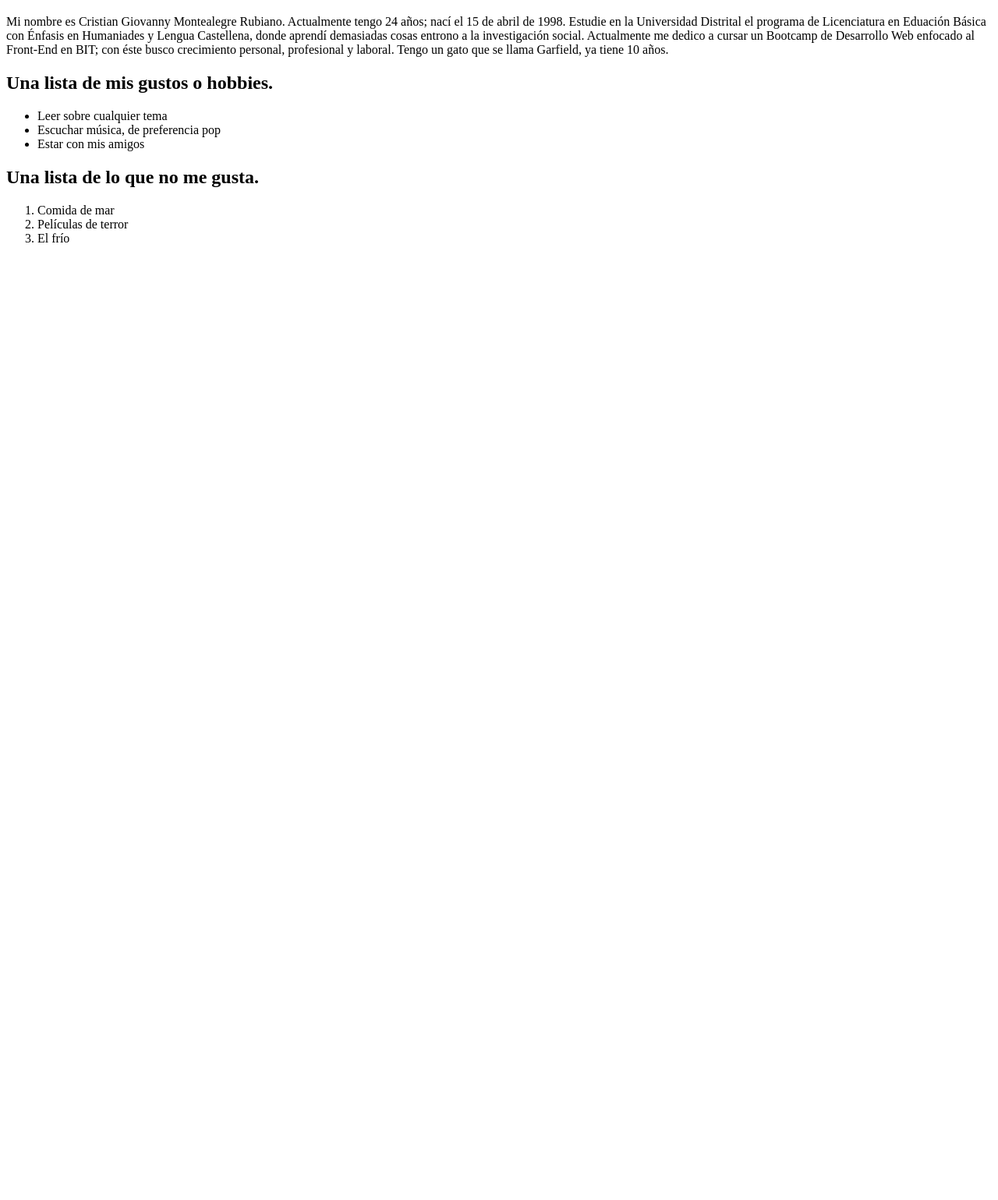
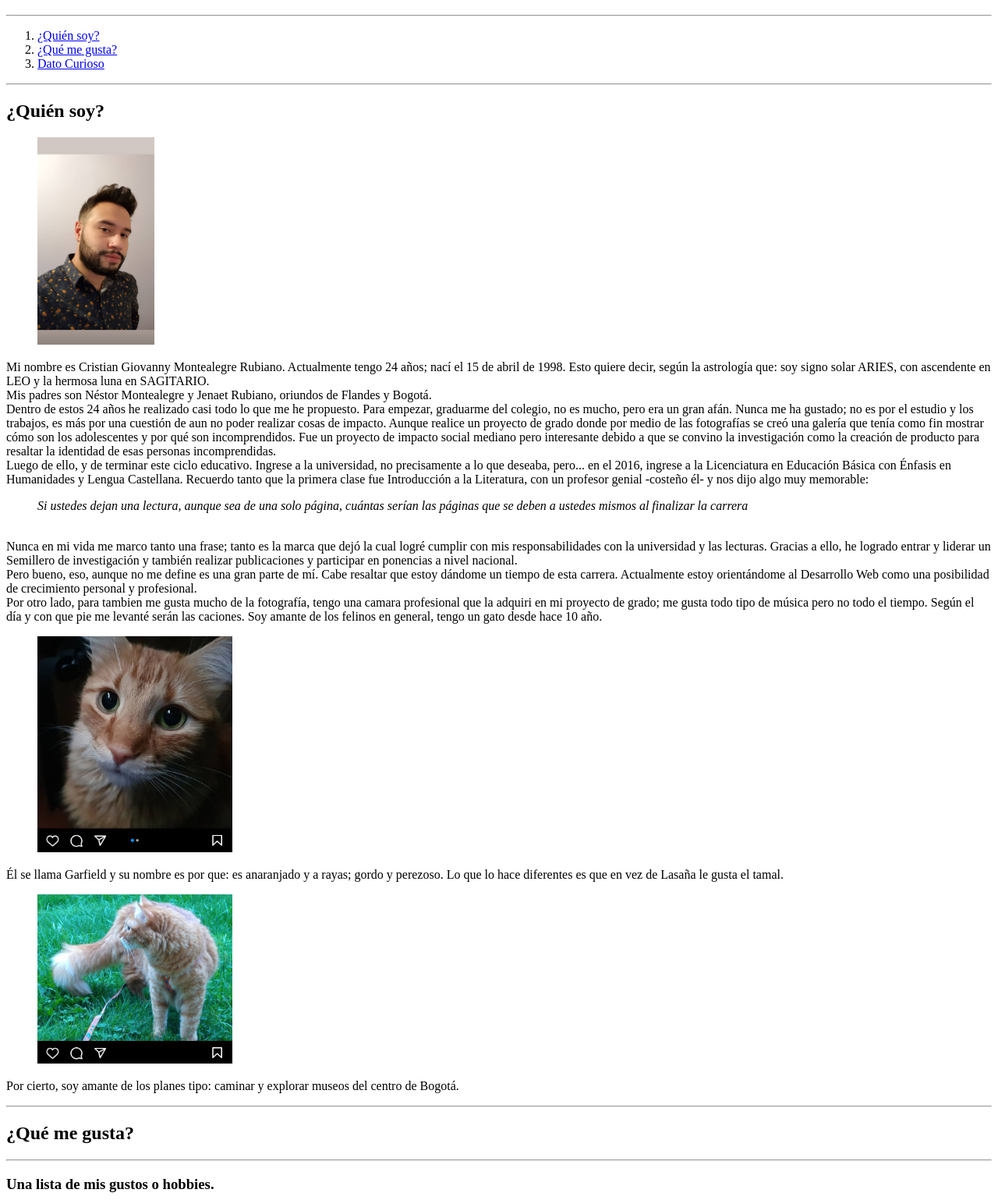
Before and after one commit to cgmontea98/bit01html, a plain HTML site: page index.html in a window 1280 px wide. Shown: the part 61-1600 px from the top of the page at 78% size. Before the commit the page ends 800 px from the top, so only its background shows below. Drawn offline with Linux system fonts and the light colour scheme.

Commit message:
Versión final

```diff
--- a/index.html
+++ b/index.html
@@ -1,48 +1,106 @@
 <!DOCTYPE html>
 <html lang="es">
-
   <head>
-    <meta http-equiv="Content-Type" content="text/html;charset=UTF-8">
-    <meta name="viewport" content="width=device-width, initial-scale=1.0">
-    <title>Práctica sobre 28/10</title>
+    <meta http-equiv="Content-Type" content="text/html;charset=UTF-8"/>
+    <meta name="viewport" content="width=device-width, initial-scale=1.0"/>
+    <link rel="icon" type="image/x-ixon" href="/imagenes/time.jpg" >
+    <title>Biografía</title>
   </head>
 
   <body>
 
-    <header>
+    <header id="inicio">
       <h1>Biografía</h1>
+      <hr>
+      <nav>
+        <ol>
+          <li><a href="#qn">¿Quién soy?</a></li>
+          <li><a href="#qm">¿Qué me gusta?</a></li>
+          <li><a href="#dc">Dato Curioso</a></li>
+        </ol>
+      </nav>
+      <hr>
     </header>
 
     <main>
-        <p>Mi nombre es Cristian Giovanny Montealegre Rubiano. Actualmente tengo 24 años; nací el 15 de abril de 1998.
-            Estudie en la Universidad Distrital el programa de Licenciatura en Eduación Básica con Énfasis en Humaniades y
-            Lengua Castellena, donde aprendí demasiadas cosas entrono a la investigación social. Actualmente me dedico a
-            cursar un Bootcamp de Desarrollo Web enfocado al Front-End en BIT; con éste busco crecimiento personal, profesional y
-            laboral.
 
-            Tengo un gato que se llama Garfield, ya tiene 10 años.
+      <section>
+
+        <h2 id="qn">¿Quién soy?</h2>
+
+        <figure>
+          <img src="/imagenes/uno.jpeg" alt="Foto de perfil" width="150px">
+        </figure>
+
+        <p>
+
+          Mi nombre es Cristian Giovanny Montealegre Rubiano. Actualmente tengo 24 años; nací el 15 de abril de 1998. Esto quiere decir, según la astrología que: soy signo solar ARIES, con ascendente en LEO y la hermosa luna en SAGITARIO.<br>
+          Mis padres son Néstor Montealegre y Jenaet Rubiano, oriundos de Flandes y Bogotá.<br>
+          Dentro de estos 24 años he realizado casi todo lo que me he propuesto. Para empezar, graduarme del colegio, no es mucho, pero era un gran afán. Nunca me ha gustado; no es por el estudio y los trabajos, es más por una cuestión de aun no poder realizar cosas de impacto. Aunque realice un proyecto de grado donde por medio de las fotografías se creó una galería que tenía como fin mostrar cómo son los adolescentes y por qué son incomprendidos. Fue un proyecto de impacto social mediano pero interesante   debido a que se convino la investigación como la creación de producto para resaltar la identidad de esas personas incomprendidas.<br>
+          Luego de ello, y de terminar este ciclo educativo. Ingrese a la universidad, no precisamente a lo que deseaba, pero... en el 2016, ingrese a la Licenciatura en Educación Básica con Énfasis en Humanidades y Lengua Castellana. Recuerdo tanto que la primera clase fue Introducción a la Literatura, con un profesor genial -costeño él- y nos dijo algo muy memorable:<br>
+            <blockquote>
+              <em>Si ustedes dejan una lectura, aunque sea de una solo página, cuántas serían las páginas que se deben
+                a ustedes mismos al finalizar la carrera</em>
+            </blockquote>
+          <br>Nunca en mi vida me marco tanto una frase; tanto es la marca que dejó la cual logré cumplir con mis responsabilidades con la universidad y las lecturas. Gracias a ello, he logrado entrar y liderar un Semillero de investigación y también realizar publicaciones y participar en ponencias a nivel nacional.<br>Pero bueno, eso, aunque no me define es una gran parte de mí. Cabe resaltar que estoy dándome un tiempo de esta   carrera. Actualmente estoy orientándome al Desarrollo Web como una posibilidad de crecimiento personal y profesional.<br>
+          Por otro lado, para tambien me gusta mucho de la fotografía, tengo una camara profesional que la adquiri en mi proyecto de grado; me gusta todo tipo de música
+          pero no todo el tiempo. Según el día y con que pie me levanté serán las caciones. Soy amante de los felinos en general, tengo un gato desde hace 10 año. <br>
+
+          <figure>
+            <img src="/imagenes/gato 1.jpeg" alt="Foto de Garfield" width="250px">
+
+          </figure>
+          Él se llama Garfield y su nombre es por que: es anaranjado y a rayas; gordo y perezoso. Lo que lo hace diferentes es que en vez de Lasaña le gusta el tamal. <br>
+
+          <figure>
+            <img src="/imagenes/gato 3.jpeg" alt="Garfield dado un paseo" width="250px">
+          </figure>
+
+          Por cierto, soy amante de los planes tipo: caminar y explorar museos del centro de Bogotá.
         </p>
-    </main>
 
-    <aside>
-        <h2>Una lista de mis gustos o hobbies.</h2>
+      </section>
+      <hr/>
+      <section>
 
+        <h2 id="qm">¿Qué me gusta?</h2>
+        <hr/>
+
+        <h3>Una lista de mis gustos o hobbies.</h3>
         <ul>
           <li>Leer sobre cualquier tema</li>
           <li>Escuchar música, de preferencia pop</li>
           <li>Estar con mis amigos</li>
+          <li>Hacer álbumes de fotografías sobre momentos de mi vida</li>
         </ul>
 
-        <h2>Una lista de lo que no me gusta.</h2>
+        <table>
+          <tr>
+            <td><figure><img src="/imagenes/aracataca.JPG" alt="Viaje a Aracataca" width="200px"></figure></td>
+            <td><figure><img src="/imagenes/cienaga.JPG" alt="Viaje a Cienaga" width="200px"></figure></td>
+          </tr>
+          <tr>
+            <td><figure><img src="/imagenes/mompx.JPG" alt="Viaje a Mompox" width="200px"></figure></td>
+            <td><figure><img src="/imagenes/medellín.JPG" alt="Viaje a Medellín" width="200px"></figure></td>
+          </tr>
+        </table>
 
+        <hr/>
+
+        <h3>Una lista de lo que no me gusta.</h3>
         <ol>
           <li>Comida de mar</li>
           <li>Películas de terror</li>
           <li>El frío</li>
         </ol>
-    </aside>
 
+      </section>
+      <hr/>
 
+    </main>
+
+    <footer>
+      <a href="#inicio"><strong>Subir</strong></a>
+    </footer>
 </body>
-
 </html>
```
Also changed, not shown: imagenes/gato 1.jpeg (added), imagenes/gato 3.jpeg (added), imagenes/time.jpg (added), imagenes/uno.jpeg (added), 5 other files. Lines whose indentation alone changed are shown as unchanged.
